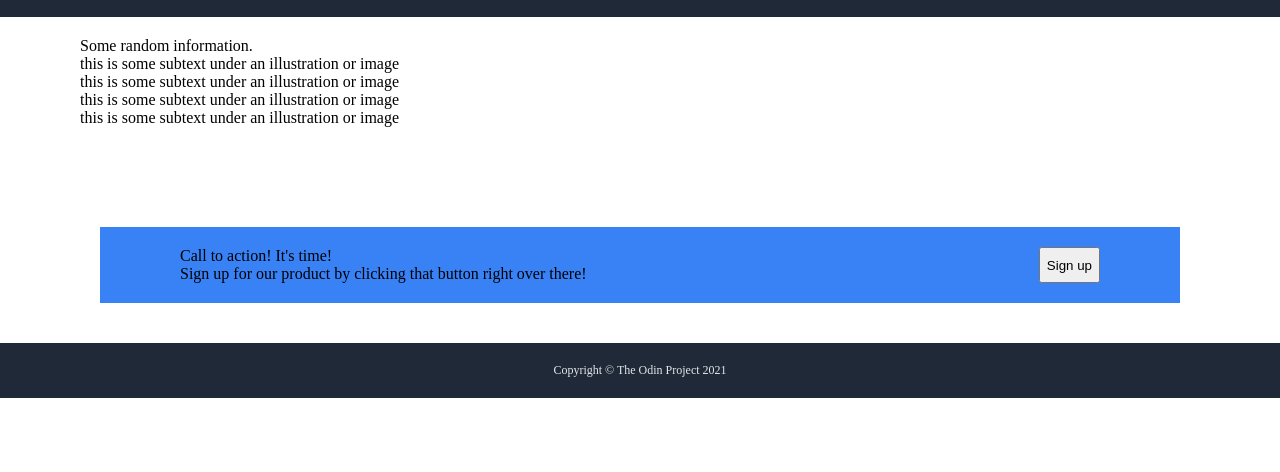
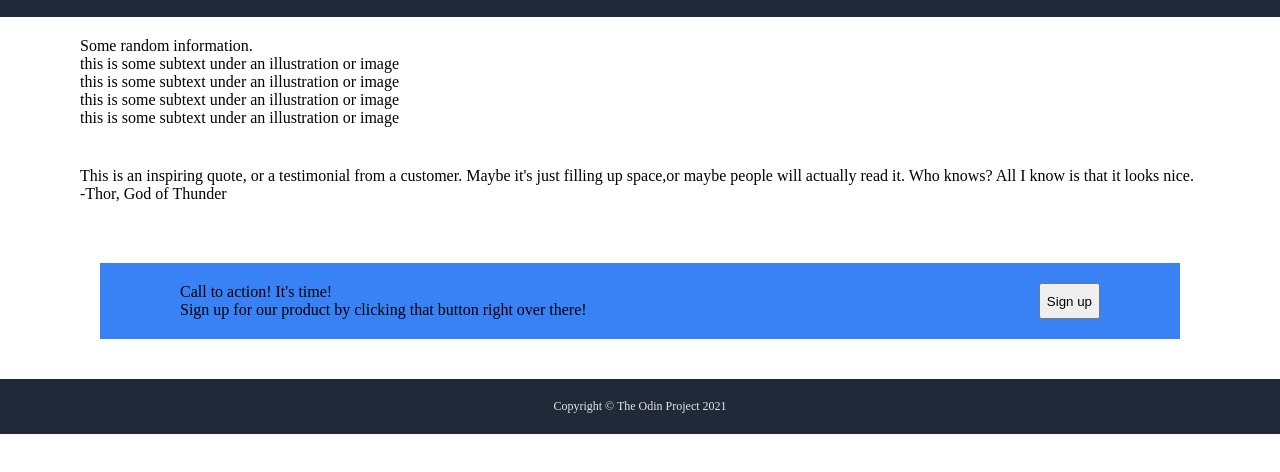
Before and after one commit to a-kotte/Landing-Page, a plain HTML site: page index.html in a window 1280 px wide. Shown: the part 184-656 px from the top of the page. Drawn offline with Linux system fonts and the light colour scheme.

Commit message:
Add quote to html file

```diff
--- a/index.html
+++ b/index.html
@@ -48,7 +48,12 @@
     </div>
 
     <div class="quote-container">
-
+      <div class="quote">
+        This is an inspiring quote, or a testimonial from a customer.
+        Maybe it's just filling up space,or maybe people will actually read it.
+        Who knows? All I know is that it looks nice.
+      </div>
+      <div class="quote-author">-Thor, God of Thunder</div>
     </div>
 
     <div class="call-to-action">
```
